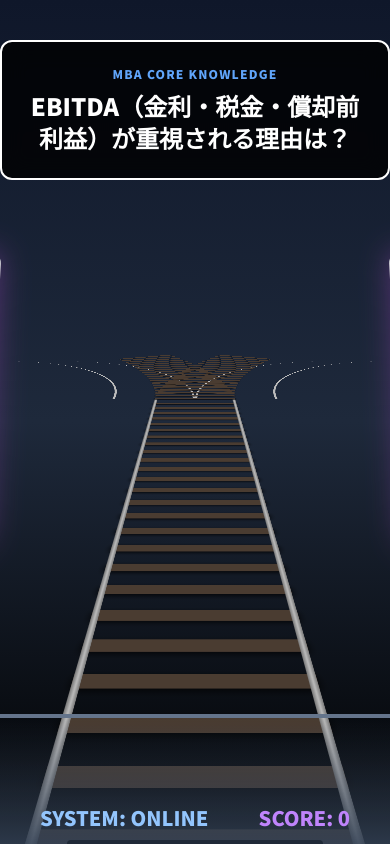
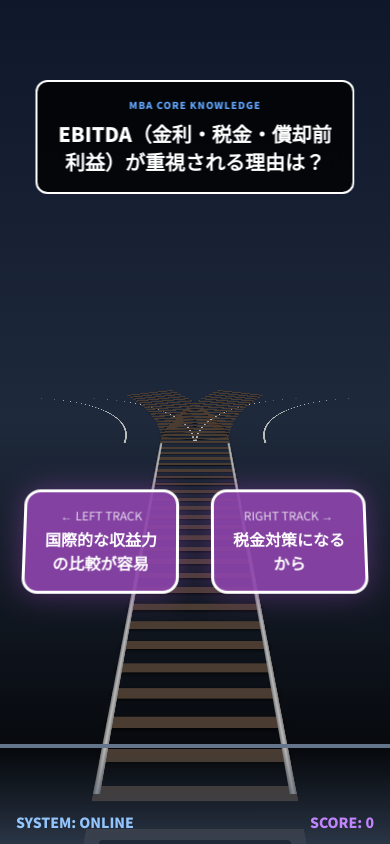
Before and after one commit to katayama502/gb-t, a plain HTML site: page index.html in a window 390 px wide. Both pictures are taken after a click on the button "ENGINE START". Drawn offline with nearby package versions, Linux system fonts and the light colour scheme.

Commit message:
追加コミット

```diff
--- a/index.html
+++ b/index.html
@@ -257,7 +257,37 @@
             box-shadow: 0 0 50px rgba(155, 89, 182, 0.8);
         }
 
-        .hidden { display: none !important; }
+        /* Mobile Responsiveness */
+        @media (max-width: 768px) {
+            .track-system {
+                transform: translateX(-50%) rotateX(75deg) scale(0.6);
+                bottom: 50px; /* Adjust vertical position after scaling */
+            }
+
+            .choice-zone {
+                gap: 2rem;
+                bottom: 250px;
+            }
+
+            .choice-card {
+                width: 40vw;
+                padding: 1rem;
+                font-size: 0.9rem;
+            }
+
+            .cockpit {
+                height: 120px;
+            }
+
+            #questionUI {
+                top: 5rem;
+                width: 90%;
+            }
+
+            #questionText {
+                font-size: 1.25rem;
+            }
+        }
     </style>
 </head>
 <body>
@@ -289,18 +319,18 @@
 
         <!-- プレイヤーのコックピット視点 -->
         <div class="cockpit">
-            <div class="absolute bottom-8 left-10 text-xl font-bold text-blue-300">SYSTEM: ONLINE</div>
-            <div class="absolute bottom-8 right-10 text-xl font-bold text-purple-400">SCORE: <span id="scoreDisplay">0</span></div>
-            <div class="absolute bottom-4 left-1/2 -translate-x-1/2 w-64 h-2 bg-gray-800 rounded-full overflow-hidden">
+            <div class="absolute bottom-8 left-4 md:left-10 text-sm md:text-xl font-bold text-blue-300">SYSTEM: ONLINE</div>
+            <div class="absolute bottom-8 right-4 md:right-10 text-sm md:text-xl font-bold text-purple-400">SCORE: <span id="scoreDisplay">0</span></div>
+            <div class="absolute bottom-4 left-1/2 -translate-x-1/2 w-48 md:w-64 h-2 bg-gray-800 rounded-full overflow-hidden">
                 <div id="progressBar" class="h-full bg-blue-500 transition-all duration-300" style="width: 0%"></div>
             </div>
         </div>
 
         <!-- 問題表示 -->
-        <div id="questionUI" class="absolute top-10 left-1/2 -translate-x-1/2 w-full flex flex-col items-center z-[110] pointer-events-none">
-            <div class="bg-black/80 border-2 border-white p-6 rounded-xl max-w-2xl text-center backdrop-blur-md">
-                <div id="category" class="text-xs text-blue-400 font-bold mb-2 tracking-widest">MBA CORE KNOWLEDGE</div>
-                <h2 id="questionText" class="text-2xl font-bold mb-0">出発してください</h2>
+        <div id="questionUI" class="absolute top-10 left-1/2 -translate-x-1/2 w-full flex flex-col items-center z-[110] pointer-events-none px-4">
+            <div class="bg-black/80 border-2 border-white p-4 md:p-6 rounded-xl w-full max-w-2xl text-center backdrop-blur-md">
+                <div id="category" class="text-[0.6rem] md:text-xs text-blue-400 font-bold mb-2 tracking-widest">MBA CORE KNOWLEDGE</div>
+                <h2 id="questionText" class="text-lg md:text-2xl font-bold mb-0">出発してください</h2>
             </div>
         </div>
 
@@ -308,29 +338,29 @@
         <div class="choice-zone hidden" id="choiceZone">
             <div class="choice-card" onclick="handleSelect(0)">
                 <div class="text-xs opacity-80 mb-1">← LEFT TRACK</div>
-                <div id="choice0Text" class="text-lg font-bold">...</div>
+                <div id="choice0Text" class="text-base md:text-lg font-bold">...</div>
             </div>
             <div class="choice-card" onclick="handleSelect(1)">
                 <div class="text-xs opacity-80 mb-1">RIGHT TRACK →</div>
-                <div id="choice1Text" class="text-lg font-bold">...</div>
+                <div id="choice1Text" class="text-base md:text-lg font-bold">...</div>
             </div>
         </div>
     </div>
 
     <!-- スタート画面 -->
     <div id="startScreen" class="overlay">
-        <h1 class="text-6xl font-black mb-4 text-white italic tracking-tighter">MBA<br>EXPRESS</h1>
-        <p class="mb-10 text-blue-300">一人称視点で挑む経営判断の分岐点</p>
-        <button onclick="startGame()" class="bg-blue-600 hover:bg-blue-500 text-white px-16 py-5 rounded-full text-2xl font-black transition-all transform hover:scale-110 shadow-lg shadow-blue-500/50">
+        <h1 class="text-4xl md:text-6xl font-black mb-4 text-white italic tracking-tighter text-center">MBA<br>EXPRESS</h1>
+        <p class="mb-10 text-blue-300 text-sm md:text-base text-center px-4">一人称視点で挑む経営判断の分岐点</p>
+        <button onclick="startGame()" class="bg-blue-600 hover:bg-blue-500 text-white px-10 md:px-16 py-4 md:py-5 rounded-full text-lg md:text-2xl font-black transition-all transform hover:scale-110 shadow-lg shadow-blue-500/50">
             ENGINE START
         </button>
     </div>
 
     <!-- ゲームオーバー画面 -->
     <div id="gameOverScreen" class="overlay hidden">
-        <h2 class="text-7xl font-black text-red-600 mb-4">DERAILED</h2>
-        <p id="failReason" class="text-xl text-gray-300 mb-10 text-center px-10">不適切な意思決定により、プロジェクトは崩壊しました。</p>
-        <button onclick="location.reload()" class="bg-white text-black px-12 py-4 rounded-full font-bold text-xl hover:bg-gray-200">
+        <h2 class="text-5xl md:text-7xl font-black text-red-600 mb-4">DERAILED</h2>
+        <p id="failReason" class="text-sm md:text-xl text-gray-300 mb-10 text-center px-6 max-w-lg">不適切な意思決定により、プロジェクトは崩壊しました。</p>
+        <button onclick="location.reload()" class="bg-white text-black px-8 md:px-12 py-3 md:py-4 rounded-full font-bold text-lg md:text-xl hover:bg-gray-200">
             RETRY
         </button>
     </div>
@@ -494,16 +524,20 @@
 
             // 選択した方向へカメラを向ける（正面視点の維持）
             // カーブに沿ってカメラ自体を移動・回転させる
+            // モバイルかどうかで移動量を調整
+            const isMobile = window.innerWidth < 768;
+            const moveAmt = isMobile ? 120 : 300; // モバイルなら移動量を抑える
+
             if (choiceIdx === 0) {
-                // 左へ: 位置を左へずらし、Y軸回転で視線を左へ向ける
-                // 最終的にレールが正面に来るように
-                rig.style.transform = "translateX(-300px) rotateY(-25deg) translateZ(100px)";
+                // 左へ
+                rig.style.transform = `translateX(-${moveAmt}px) rotateY(-25deg) translateZ(100px)`;
             } else {
                 // 右へ
-                rig.style.transform = "translateX(300px) rotateY(25deg) translateZ(100px)";
+                rig.style.transform = `translateX(${moveAmt}px) rotateY(25deg) translateZ(100px)`;
             }
 
             // 少し待ってから判定（移動演出のため）
+
             setTimeout(() => {
                 if (choiceIdx === q.a) {
                     // 正解
```
